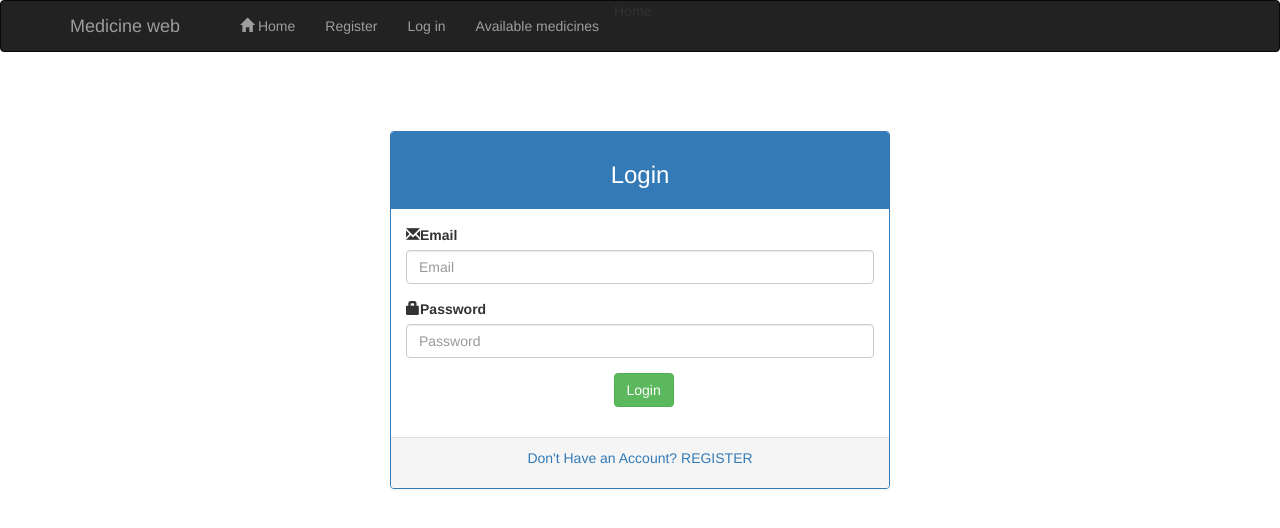
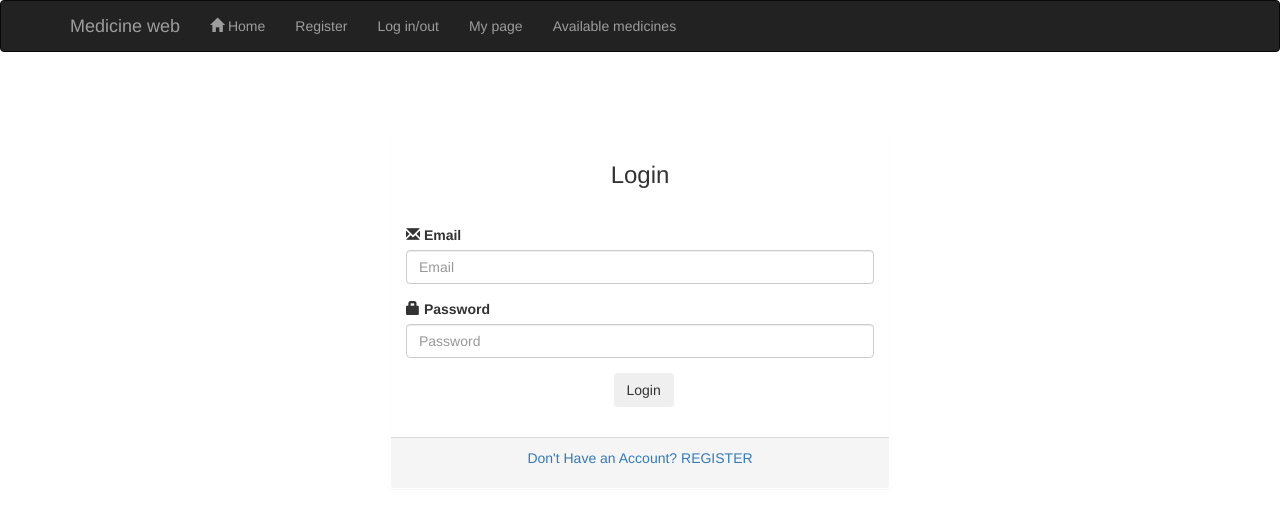
Before and after one commit to IlytaN/medicine_web, a CodeIgniter app: page /database/index.php/user/login in a window 1280 px wide. Shown: the top 528 px of the page. Run offline with CodeIgniter, Linux system fonts and the light colour scheme.

Commit message:
Update login.php

```diff
--- a/application/views/login.php
+++ b/application/views/login.php
@@ -26,10 +26,18 @@
             <!-- Collect the nav links, forms, and other content for toggling -->
             <div class="collapse navbar-collapse" id="bs-example-navbar-collapse-1">
                 <ul class="nav navbar-nav">
-                                     <li><a href="<?php echo site_url('main/index') ?>"> <li><a href="<?php echo site_url('main/index') ?>"><span class="glyphicon glyphicon-home"></span> Home</a></li>Home</a></li>
+                                     <li><a href="<?php echo site_url('main/index') ?>"><span class="glyphicon glyphicon-home"></span> Home</a></li>
 									<li><a href="<?php echo site_url('user/register') ?>">Register</a></li>
-									<li><a href="<?php echo site_url('user/login') ?>">Log in</a></li>
-									<li><a href="<?php echo base_url().'medicines/show_medicines' ?>">Available medicines</a></li>
+									<li><a href="<?php
+												if (!empty($sess_id))
+												{echo site_url('user/login');}
+												 else
+												 {echo site_url('user/logout');}
+												?>">Log in/out
+											</a>
+									</li>
+									<li><a href="<?php echo site_url().'/medicines/show_list' ?>">My page</a></li>
+									<li><a href="<?php echo site_url().'/medicines/show_medicines' ?>">Available medicines</a></li>
                 </ul>
             </div>
             <!-- /.navbar-collapse -->
@@ -40,7 +48,7 @@
     <div class="container">
       <div class="row">
         <div class="form-box">
-          <div class="panel panel-primary">
+          <div class="panel panel-basic">
             <div class="panel-heading text-center">
               <h3>Login</h3>
             </div>
@@ -53,7 +61,7 @@
               <form action="<?php echo base_url() ;?>index.php/user/check_login" method="post">
 
                 <div class="form-group">
-                                <label class="control-label" for="pswd"><span class="glyphicon glyphicon-envelope"></span>Email </label>
+                                <label class="control-label" for="pswd"><span class="glyphicon glyphicon-envelope"></span> Email </label>
                                     <div>
                                         <input type="email" class="form-control" id="email" name="email" placeholder="Email" required="">
                                         <span class="text-danger"><?php echo form_error('email'); ?></span>
@@ -61,7 +69,7 @@
                             </div>
 
                             <div class="form-group">
-                                <label class="control-label" for="pswd"><span class="glyphicon glyphicon-lock"></span>Password</label>
+                                <label class="control-label" for="pswd"><span class="glyphicon glyphicon-lock"></span> Password</label>
                                     <div>
                                         <input type="password" class="form-control" id="pswd" name="password" placeholder="Password" required="">
                                         <span class="text-danger"><?php echo form_error('password'); ?></span>
@@ -70,7 +78,7 @@
                             <div class="form-group">
                                 <div class="row">
                                     <div class="col-sm-offset-5 col-sm-3  btn-submit">
-                                        <button type="submit" class="btn btn-success">Login</button>
+                                        <button type="submit" class="btn btn-basic">Login</button>
                                     </div>
                                 </div>
                             </div>
@@ -78,7 +86,9 @@
               </form>
             </div>
             <div class="panel-footer text-center">
+
               <p><a href="<?php echo base_url() ?>"> Don't Have an Account? REGISTER</a></p>
+
             </div>
           </div>
         </div>
```
